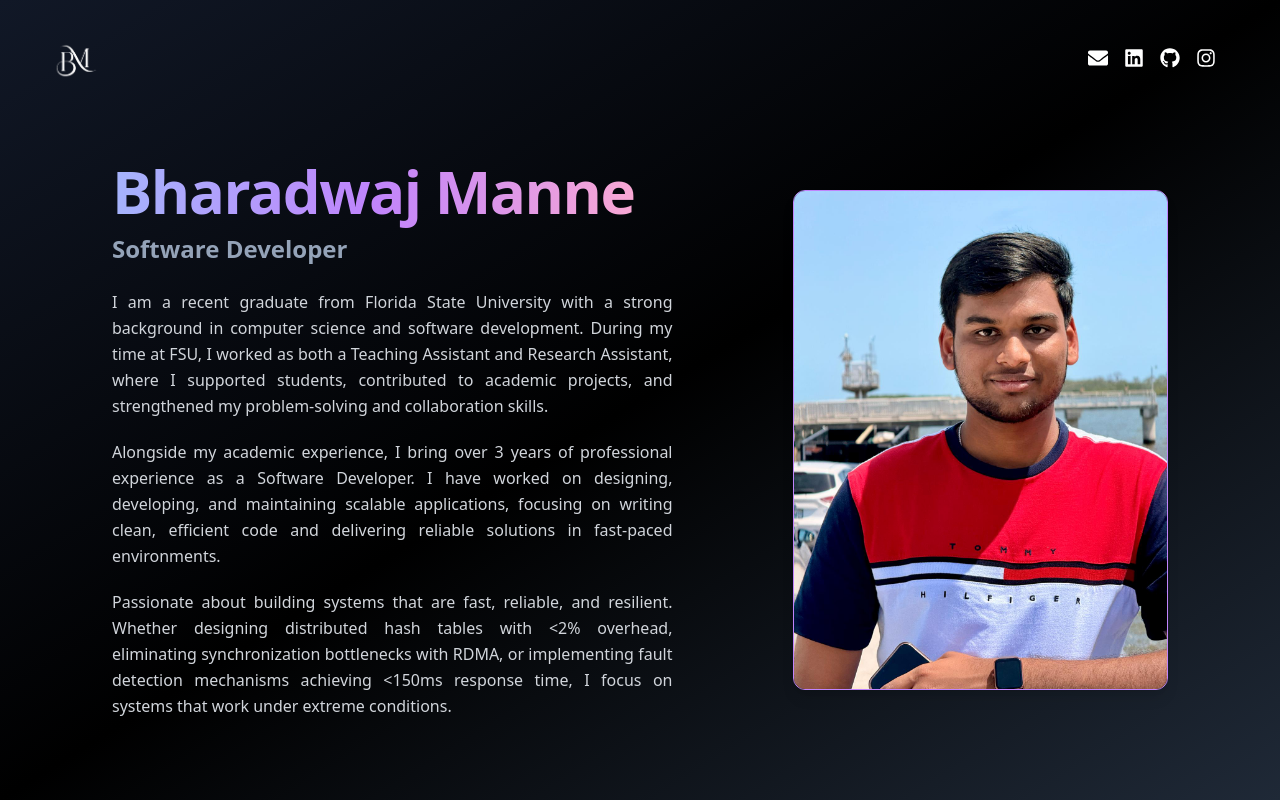
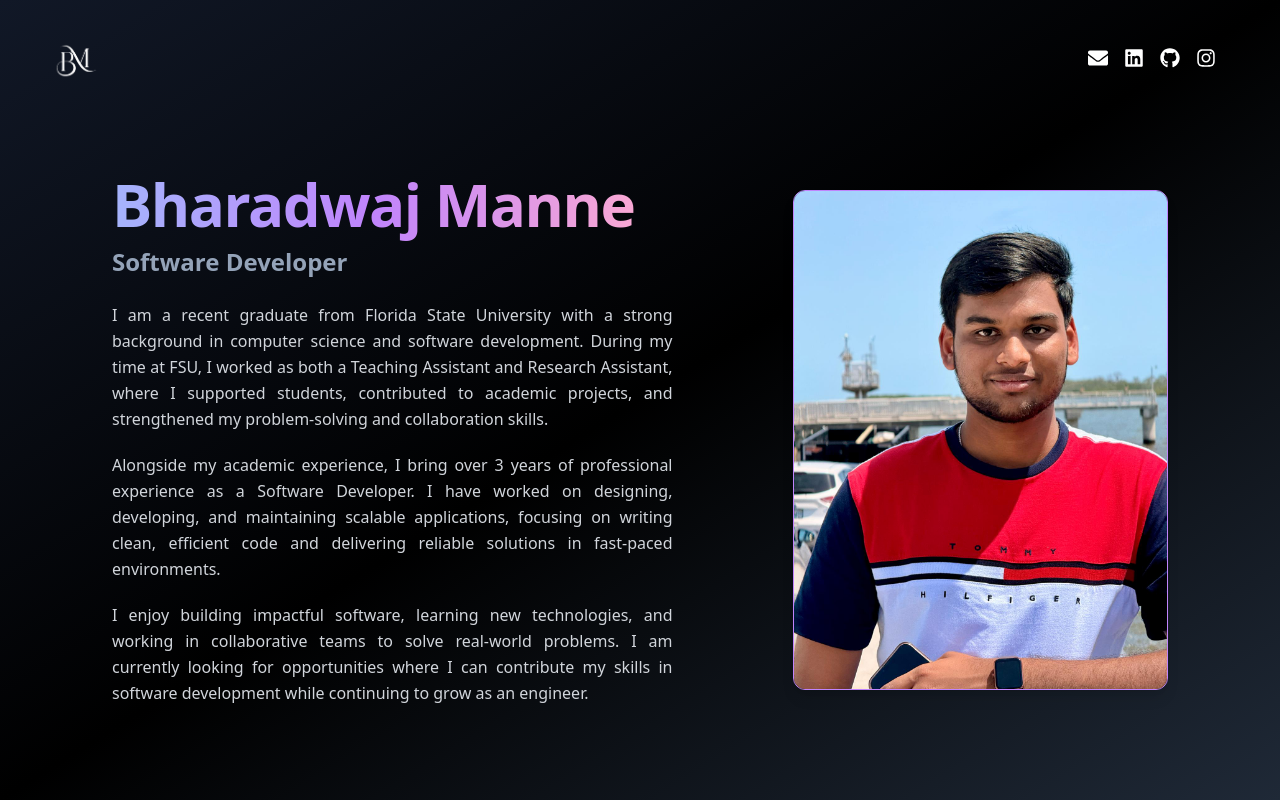
Before and after one commit to Bharadwaj-1953/Bharadwaj_Portfolio, a React (Vite) app: page / in a window 1280 px wide. Shown: the top 800 px of the page. Built offline with nearby package versions, Linux system fonts and the light colour scheme; the HTML template or start-up script is replaced by a standard one.

Commit message:
Revise Hero component description for clarity

```diff
--- a/src/components/Hero.jsx
+++ b/src/components/Hero.jsx
@@ -68,7 +68,7 @@ const Hero = () => {
               Alongside my academic experience, I bring over 3 years of professional experience as a Software Developer. I have worked on designing, developing, and maintaining scalable applications, focusing on writing clean, efficient code and delivering reliable solutions in fast-paced environments.
             </p>
             <p>
-              Passionate about building systems that are fast, reliable, and resilient. Whether designing distributed hash tables with &lt;2% overhead, eliminating synchronization bottlenecks with RDMA, or implementing fault detection mechanisms achieving &lt;150ms response time, I focus on systems that work under extreme conditions.
+              I enjoy building impactful software, learning new technologies, and working in collaborative teams to solve real-world problems. I am currently looking for opportunities where I can contribute my skills in software development while continuing to grow as an engineer.
             </p>
           </div>
         </div>
```
